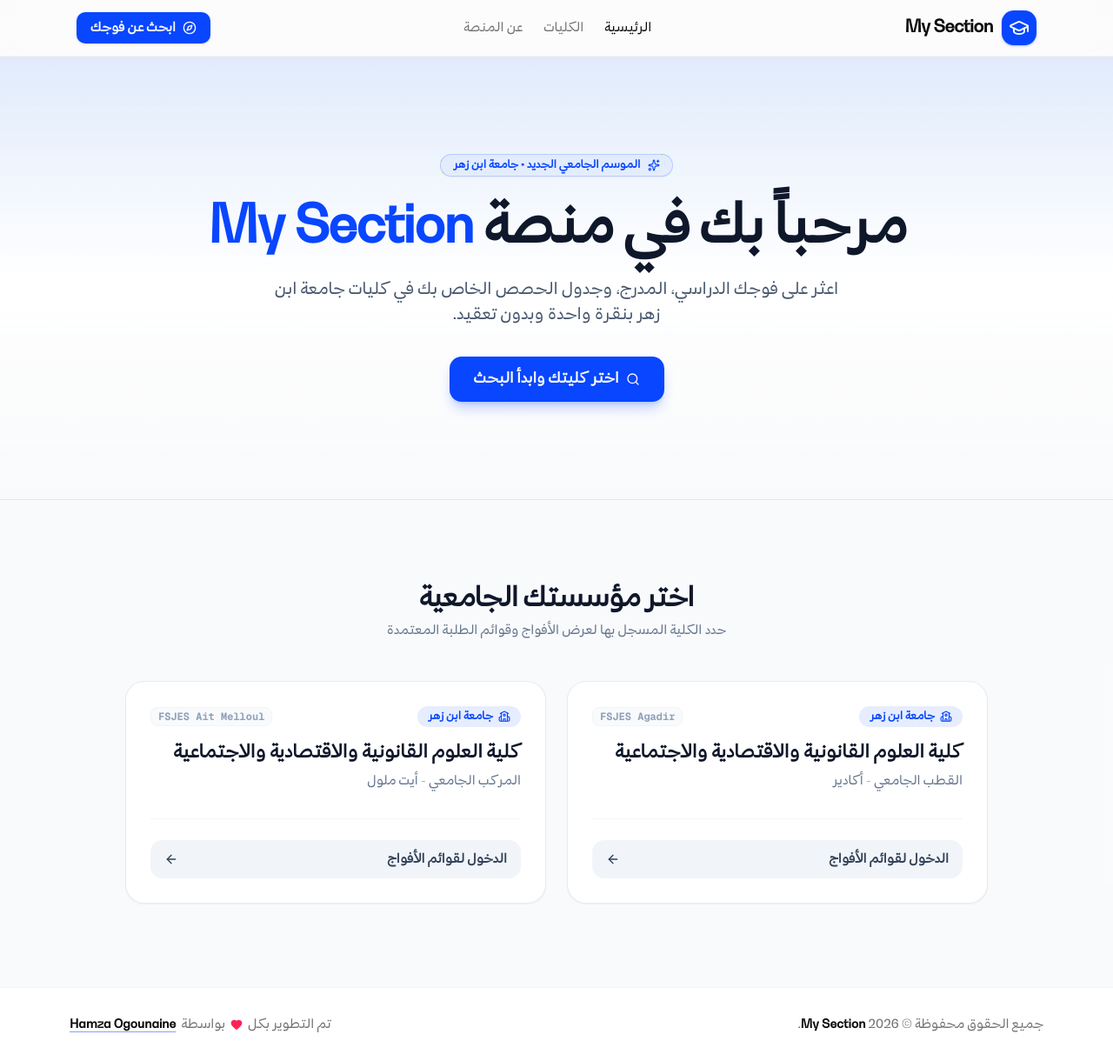
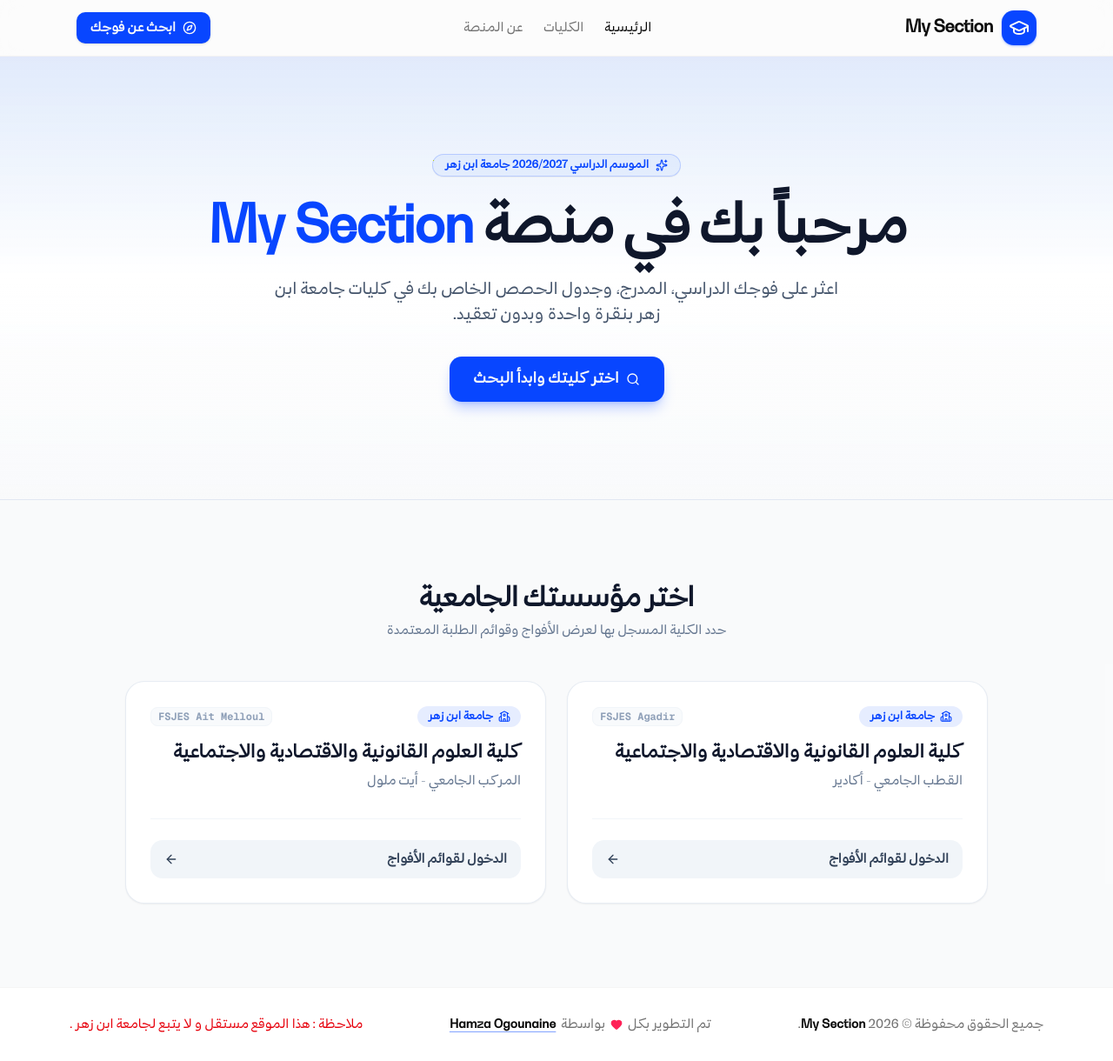
Before and after one commit to hamzaogounaine/my-section, a Next.js app: page / in a window 1280 px wide. Shown: the whole page at 87% size. Built offline with nearby package versions, Linux system fonts and the light colour scheme.

Commit message:
feat: add Footer and HomePage components for student section app

```diff
--- a/components/Footer.jsx
+++ b/components/Footer.jsx
@@ -61,6 +61,12 @@
                     >
                         Hamza Ogounaine
                     </button>
+                </div>
+                <div>
+                    <p className="text-sm text-destructive">
+                        ملاحظة :
+                        هذا الموقع مستقل و لا يتبع لجامعة ابن زهر .
+                    </p>
                 </div>
             </div>
 
--- a/components/HomePage.jsx
+++ b/components/HomePage.jsx
@@ -11,7 +11,7 @@
                 <div className="container mx-auto max-w-4xl px-4 text-center">
                     <div className="inline-flex items-center gap-2 rounded-full border border-primary/20 bg-primary/5 px-3.5 py-1 text-xs font-semibold text-primary mb-6 shadow-2xs">
                         <Sparkles className="h-3.5 w-3.5 text-primary" />
-                        <span>الموسم الجامعي الجديد • جامعة ابن زهر</span>
+                        <span>الموسم الدراسي 2026/2027 جامعة ابن زهر</span>
                     </div>
 
                     <h1 className="text-4xl font-extrabold tracking-tight text-slate-900 sm:text-5xl md:text-6xl leading-[1.2]">
```
